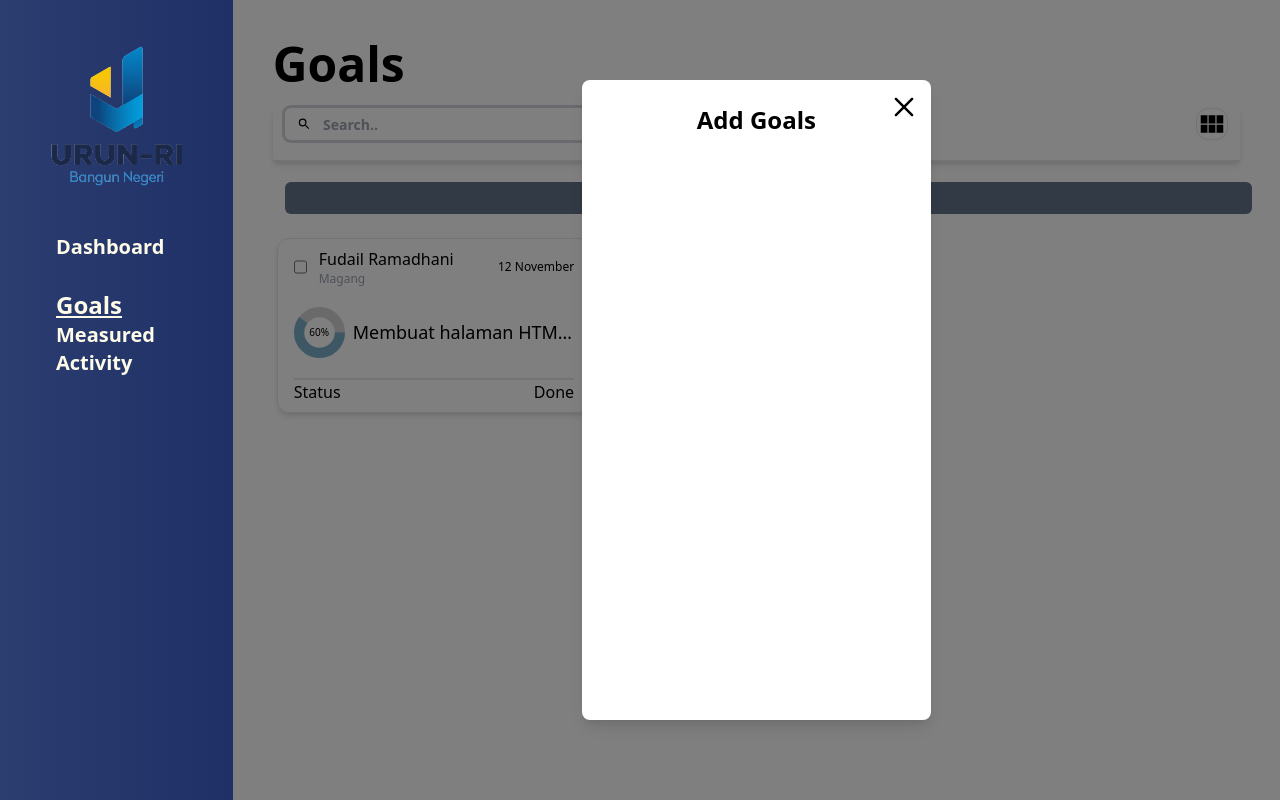
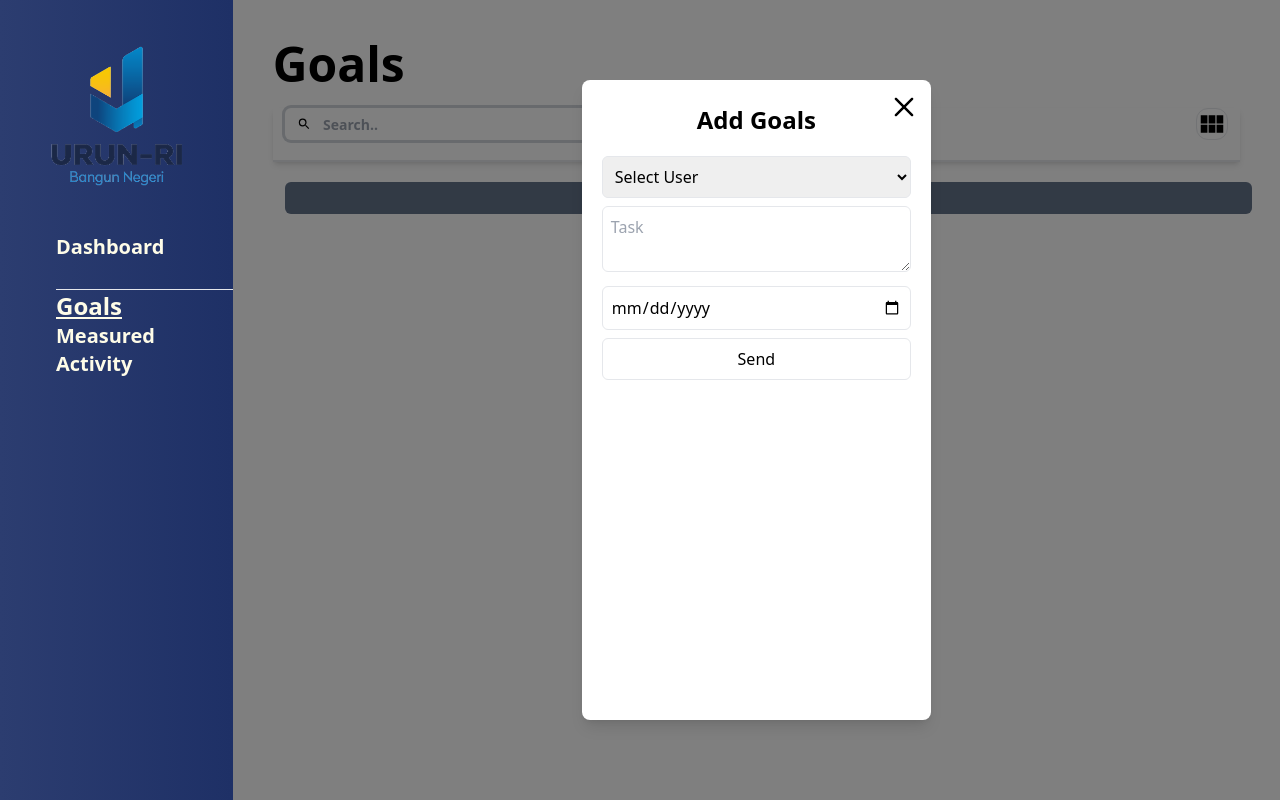
Before and after one commit to muhyiii/perform, a React (Create React App) app: page /goals in a window 1280 px wide. Both pictures are taken after a click on the button "Tambah Goals". Built offline with nearby package versions, Linux system fonts and the light colour scheme.

Commit message:
awal senin

```diff
--- a/package.json
+++ b/package.json
@@ -9,11 +9,13 @@
     "react": "^18.2.0",
     "react-circular-progressbar": "^2.1.0",
     "react-custom-scrollbars-2": "^4.5.0",
+    "react-date-range": "^1.4.0",
     "react-dom": "^18.2.0",
     "react-icons": "^4.6.0",
     "react-router-dom": "^6.4.3",
     "react-scripts": "5.0.1",
     "recharts": "^2.1.16",
+    "sweetalert2": "^11.6.5",
     "web-vitals": "^2.1.4"
   },
   "scripts": {
--- a/src/Component/Body.jsx
+++ b/src/Component/Body.jsx
@@ -32,6 +32,7 @@ const Body = () => {
               </li>
               <li>
                 <br />
+                <hr />
               </li>
               <li>
                 <NavLink
--- /dev/null
+++ b/src/Component/DateRangePicker.js
@@ -0,0 +1,78 @@
+import { useEffect, useRef, useState } from "react";
+import { DateRangePicker } from "react-date-range";
+
+import format from "date-fns/format";
+import { addDays } from "date-fns";
+
+
+
+const DateRangePickerFunc = () => {
+  // date state
+  const [range, setRange] = useState([
+    {
+      startDate: new Date(),
+      endDate: addDays(new Date(), 7),
+      key: "selection",
+    },
+  ]);
+
+  // open close
+  const [open, setOpen] = useState(false);
+
+  // get the target element to toggle
+  const refOne = useRef(null);
+
+  useEffect(() => {
+    // event listeners
+    document.addEventListener("keydown", hideOnEscape, true);
+    document.addEventListener("click", hideOnClickOutside, true);
+  }, []);
+
+  // hide dropdown on ESC press
+  const hideOnEscape = (e) => {
+    // console.log(e.key)
+    if (e.key === "Escape") {
+      setOpen(false);
+    }
+  };
+
+  // Hide dropdown on outside click
+  const hideOnClickOutside = (e) => {
+    // console.log(refOne.current)
+    // console.log(e.target)
+
+    if (refOne.current && !refOne.current.contains(e.target)) {
+      setOpen(false);
+    }
+  };
+
+  return (
+    <div className="calendarWrap ">
+      <input
+        value={`${format(range[0].startDate, "MM/dd/yyyy")} to ${format(
+          range[0].endDate,
+          "MM/dd/yyyy"
+        )}`}
+        readOnly
+        className="inputBox border rounded-md w-full py-2 outline-none px-2 "
+        onClick={() => setOpen((open) => !open)}
+      />
+
+      <div ref={refOne} className=" flex items-start justify-center rounded-lg">
+        {open && (
+          <DateRangePicker
+            onChange={(item) => setRange([item.selection])}
+            editableDateInputs={true}
+            moveRangeOnFirstSelection={false}
+            ranges={range}
+            months={2}
+            direction="horizontal"
+            className="calendarElement rounded-lg "
+          />
+        )}
+      </div>
+    </div>
+  );
+};
+
+export default DateRangePickerFunc;
--- a/src/Pages/SemiPage/addGoal.jsx
+++ b/src/Pages/SemiPage/addGoal.jsx
@@ -2,6 +2,39 @@ import React from "react";
 import { CgClose } from "react-icons/cg";
 
 const AddGoals = (props) => {
+  let [data, setData] = React.useState({
+    id: 0,
+    nama: "",
+    role: "",
+    asign: "",
+    status: "to-do",
+    task: "",
+    rate: 0,
+  });
+  let rangeTime = {
+    start: new Date(),
+    deadline: new Date(),
+    key: "range",
+  };
+
+  let dummyUser = [
+    {
+      nama: "Ahmad Indra",
+      role: "Sekretaris",
+    },
+    {
+      nama: "Ahmad Udin",
+      role: "Anggota",
+    },
+  ];
+  React.useEffect(() => {
+    let dataDummy = localStorage.getItem("dataDummy");
+    let datas = [];
+    if (dataDummy === null) {
+      localStorage.setItem("dummyData", JSON.stringify(datas));
+    }
+  }, [0]);
+  ///////////////////////
   if (!props.addGoals) {
     return null;
   }
@@ -12,7 +45,7 @@ const AddGoals = (props) => {
         variant="primary"
         className=" bg-black bg-opacity-50 z-20 modal absolute inset-0 flex justify-center items-center overflow-y-hidden h-full"
       >
-        <div className="w-2/6 h-4/5 bg-white rounded-lg shadow-lg relative ">
+        <div className="w-2/6 h-4/5 bg-white rounded-lg shadow-lg relative overflow-hidden ">
           <div
             className="top-3 right-3 absolute cursor-pointer"
             onClick={props.onClose}
@@ -22,6 +55,65 @@ const AddGoals = (props) => {
           <div className="pt-6 text-2xl font-semibold text-center">
             <h1>Add Goals</h1>
           </div>
+          <div className="px-5 mt-5 space-y-2 relative">
+            <select
+              className="border rounded-md w-full py-2 outline-none px-2 "
+              name=""
+              id=""
+              onChange={(e) => {
+                let a = e.target.value;
+                setData({
+                  ...data,
+                  id: data.id + 1,
+                  nama: a.split("|")[0],
+                  role: a.split("|")[1],
+                });
+              }}
+            >
+              <option value="">Select User</option>
+              {dummyUser.map((e) => (
+                <option value={`${e.nama}|${e.role}`} key={e.nama}>
+                  {e.nama }
+                </option>
+              ))}
+            </select>
+            <textarea
+              type="text"
+              className="border rounded-md w-full py-2 outline-none px-2 "
+              placeholder="Task"
+              onChange={(e) => {
+                setData({
+                  ...data,
+                  task: e.target.value,
+                });
+              }}
+            />
+            <input
+              className="border rounded-md w-full py-2 outline-none px-2 "
+              type="date"
+              name=""
+              id=""
+              onChange={(e) => {
+                setData({
+                  ...data,
+                  asign: e.target.value,
+                });
+              }}
+            />
+            <button
+              className="border rounded-md w-full py-2 outline-none px-2"
+              onClick={() => {
+                let dummy = JSON.parse(localStorage.getItem("dummyData"));
+                console.log(dummy);
+                dummy.push(data);
+                console.log(data);
+                localStorage.setItem("dummyData", JSON.stringify(dummy));
+                props.onClose();
+              }}
+            >
+              Send
+            </button>
+          </div>
         </div>
       </div>
     </div>
--- a/src/Pages/dashboard.jsx
+++ b/src/Pages/dashboard.jsx
@@ -70,7 +70,7 @@ const Dashboard = () => {
         <div className="font-serif text-blue-500 bg-blue-50 ">oktober 2022</div>
       </div>
 
-      <div class="grid grid-cols-2 w-auto  flex-auto h-96  ">
+      <div className="grid grid-cols-2 w-auto  flex-auto h-96  ">
         <div className="bg-slate-200 rounded-lg w-5/6 drop-shadow-xl  ">
           <div className="container mx-auto    w-80 ">
             <div className="container text-center mx-auto font-semibold p-5 pb-5 pl-5">
--- a/src/Pages/goals.jsx
+++ b/src/Pages/goals.jsx
@@ -17,6 +17,9 @@ import AddGoals from "./SemiPage/addGoal";
 
 const Goals = () => {
   const [addGoals, setAddGoals] = React.useState(false);
+  const [data, setData] = React.useState([]);
+
+  //////////////////////////////////////////////
   let dummy = [
     {
       nama: "Fudail Ramadhani",
@@ -27,7 +30,7 @@ const Goals = () => {
       rate: 60,
     },
     {
-      nama: "Fudail Ramadhani",
+      nama: "Fudail Ramadhanwi",
       role: "Magang",
       asign: "12 November",
       status: "Done",
@@ -35,6 +38,11 @@ const Goals = () => {
       rate: 90,
     },
   ];
+
+  //////////////////////////////////////////////
+  React.useEffect(() => {
+    setData(JSON.parse(localStorage.getItem("dummyData")));
+  }, [localStorage.getItem("dummyData")]);
 
   const [row, setrow] = React.useState(true);
   return (
@@ -90,8 +98,12 @@ const Goals = () => {
       <div className="my-5">
         {row ? (
           <div className="grid grid-cols-12  ">
-            {dummy.map((e) => (
-              <div className="col-span-4 shadow-md m-1 px-4 py-2 border rounded-xl">
+            {data.map((e) => {
+              return (
+                <div
+                  key={e.id}
+                  className="col-span-4 shadow-md m-1 px-4 py-2 border rounded-xl"
+                >
                   <div
                     className="flex justify-between items-center"
                     onClick={() => {}}
@@ -141,19 +153,26 @@ const Goals = () => {
                         )}
                       </ChangingProgressProvider>
                     </div>
-                  <p className="truncate col-span-9 text-ellipsis ">{e.task}</p>
+                    <p className="truncate col-span-9 text-ellipsis font-semibold ">
+                      {e.task}
+                    </p>
                   </div>
                   <div className="flex justify-between border-t-2 mt-2">
                     <p>Status</p>
                     <p>{e.status}</p>
                   </div>
                 </div>
-            ))}
+              );
+            })}
           </div>
         ) : (
           <div>
-            {dummy.map((e) => (
-              <div className=" items-center shadow-md border p-4 grid grid-cols-11 m-3 rounded-lg h-24">
+            {data?.map((e) => {
+              return (
+                <div
+                  key={e.id}
+                  className=" items-center shadow-md border p-4 grid grid-cols-11 m-3 rounded-lg h-24"
+                >
                   <div className="grid grid-cols-6">
                     <input type="checkbox" name="" id="" className="" />
                     <div></div>
@@ -217,7 +236,8 @@ const Goals = () => {
                     <BiDotsVerticalRounded size={25} />
                   </div>
                 </div>
-            ))}
+              );
+            })}
           </div>
         )}
       </div>
```
Also changed, not shown: 1 other file (tests, documents, lock files or other folders). Lines whose indentation alone changed are shown as unchanged.
